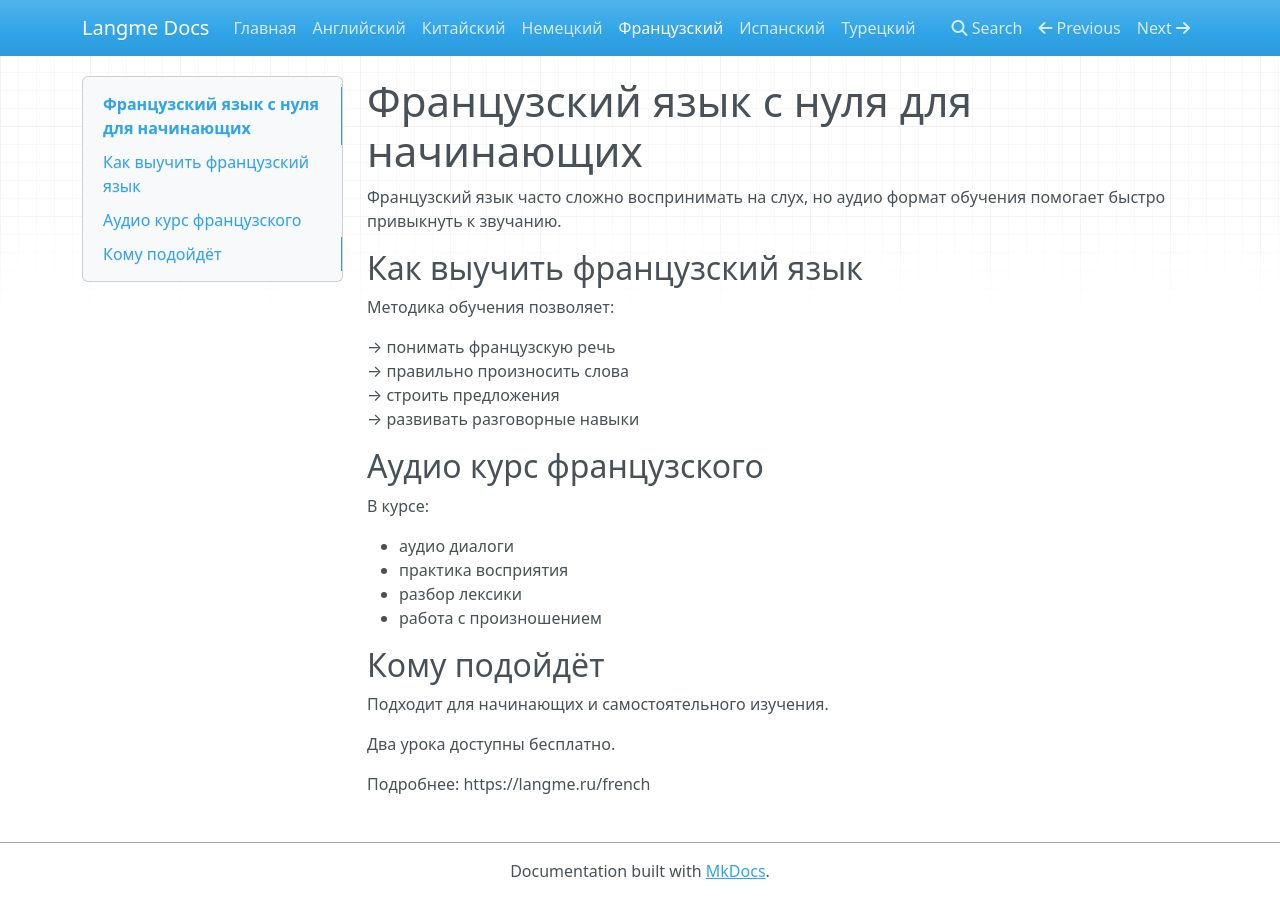
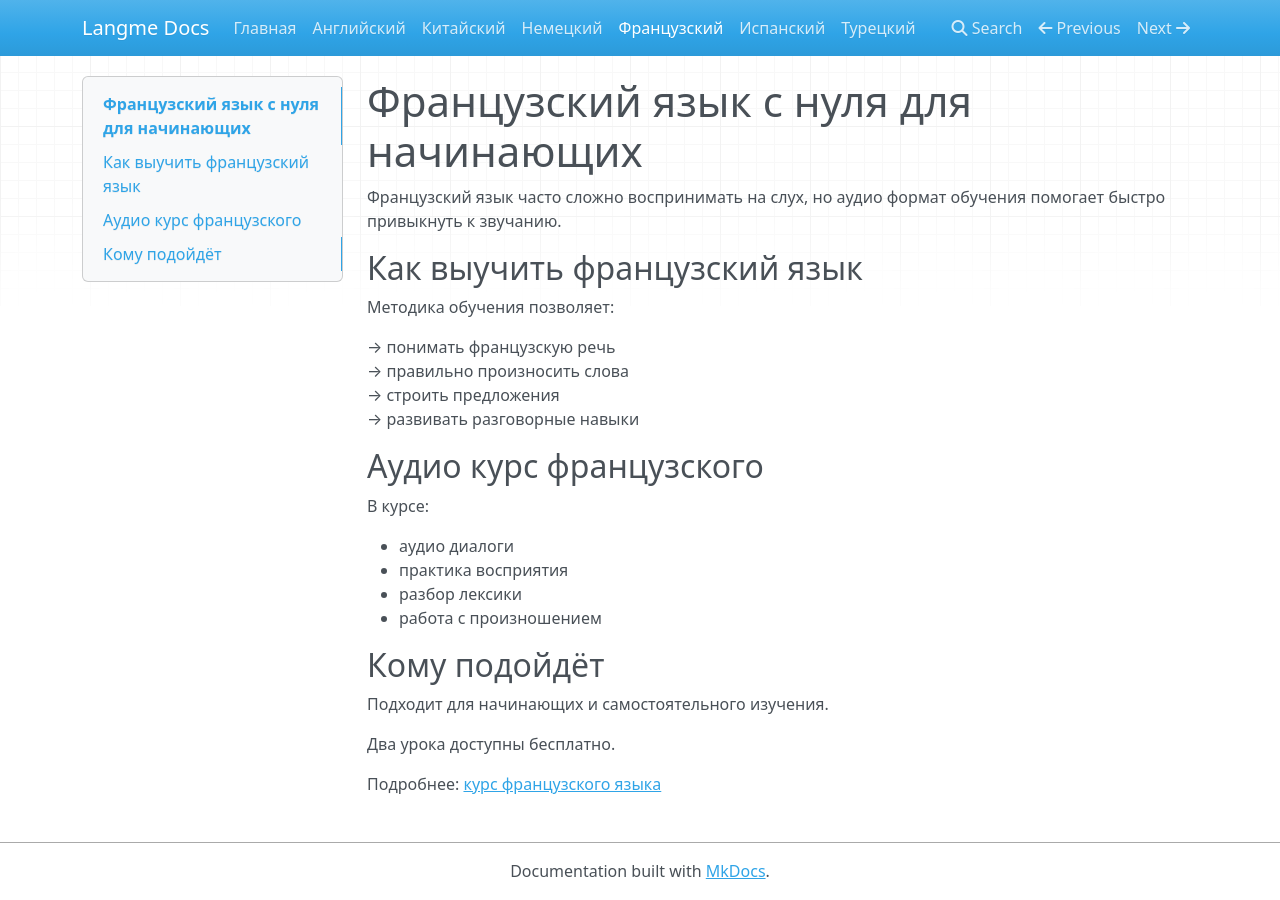
Before and after one commit to langmeru/langme-docs, an MkDocs documentation site: the page built from docs/french.md, in a window 1280 px wide. Built offline with MkDocs 1.6.1, drawn with Linux system fonts in a browser that asks for light colours; nearby versions of some CDN libraries.

Commit message:
Update french.md

```diff
--- a/docs/french.md
+++ b/docs/french.md
@@ -26,4 +26,4 @@
 
 Два урока доступны бесплатно.
 
-Подробнее: https://langme.ru/french
+Подробнее: [курс французского языка](https://langme.ru/french)
```
